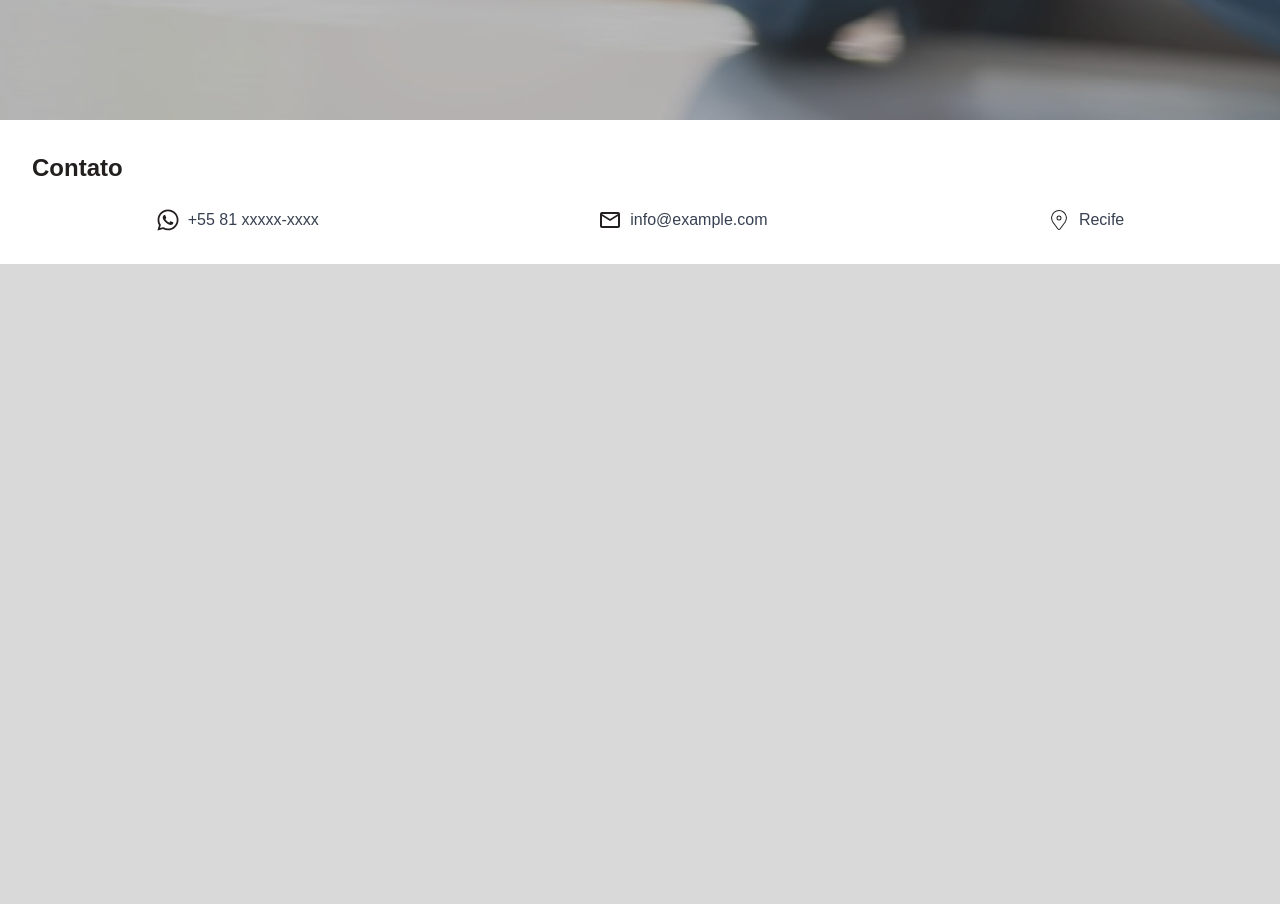
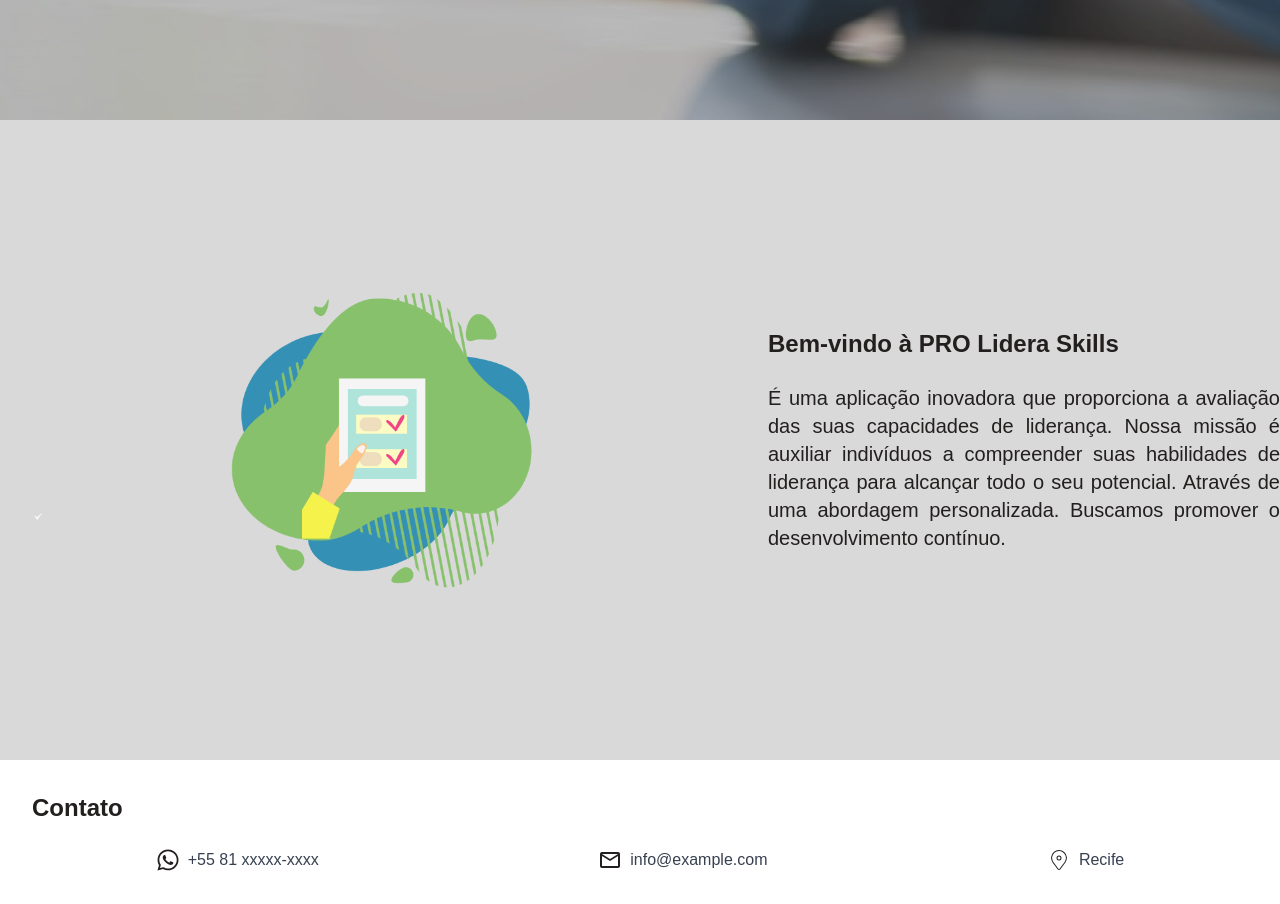
Before and after one commit to softexrecifepe/PI-PRO-LIDERA-TURMA-07-EQUIPE-02, a Next.js app: page / in a window 1280 px wide. Shown: the part 680-1584 px from the top of the page. Before the commit the page ends 944 px from the top, so only its background shows below. Built offline with nearby package versions, Linux system fonts and the light colour scheme.

Commit message:
refactor: impleta a pasta page e adiciona segunda seção do main

```diff
--- a/src/app/page.tsx
+++ b/src/app/page.tsx
@@ -1,4 +1,4 @@
-import { Main } from "@/components/main";
+import { Main } from "@/app/pages/main/page";
 
 export default function Home() {
   return (
--- /dev/null
+++ b/src/app/pages/main/page.tsx
@@ -0,0 +1,47 @@
+"use client";
+import { CustomButton } from "@/components/button/custom-button";
+import image from "@/assets/images/main-image.png";
+import image2 from "@/assets/images/image.png"
+
+export function Main() {
+  return (
+    <main>
+      <section
+        className="relative w-[100vw] h-[100vh] bg-cover bg-center bg-no-repeat flex items-center overflow-hidden"
+        style={{
+          backgroundImage: `url(${image.src})`,
+        }}
+      >
+        <div className="absolute top-16 left-0 right-0 bottom-0 bg-[rgba(0,0,0,0.25)]"></div>
+        <div className="relative text-white mb-32 text-justify w-[35%] ml-16 flex flex-col gap-6 z-10">
+          <h2 className="text-4xl text-[var(--primary-color)] font-medium">
+            Descubra seu potencial!
+          </h2>
+          <p className="text-lg font-semibold text-[var(--text-color)] mb-10">
+            Tenha a avaliação de suas habilidades de liderança através de um
+            teste especializado.
+          </p>
+          <div className="flex justify-evenly items-center gap-32">
+            <CustomButton onClick={() => {}}>Entrar</CustomButton>
+            <CustomButton onClick={() => {}}>Criar Conta</CustomButton>
+          </div>
+        </div>
+      </section>
+      <section id="about-us" className="flex w-[100vw] h-[80vh] justify-start items-center">
+        <div className="flex bg-no-repeat">
+          <img className="max-w-3xl h-fit" src={image2.src} alt="Image"/>
+          <div className="flex flex-col justify-center gap-6 text-justify max-w-xl">
+            <h2 className="font-bold text-2xl">Bem-vindo à PRO Lidera Skills</h2>
+            <p className="text-xl text-justify">
+              É uma aplicação inovadora que proporciona a avaliação das suas
+              capacidades de liderança. Nossa missão é auxiliar indivíduos a
+              compreender suas habilidades de liderança para alcançar todo o seu
+              potencial. Através de uma abordagem personalizada. Buscamos promover
+              o desenvolvimento contínuo.
+            </p>
+          </div>
+        </div>
+      </section>
+    </main>
+  );
+}
--- a/src/components/Main/index.tsx
+++ /dev/null
@@ -1,31 +0,0 @@
-"use client";
-import { CustomButton } from "../button/custom-button";
-import image from "@/assets/images/main-image.png";
-
-export function Main() {
-  return (
-    <main>
-      <section
-        className="relative w-[100vw] h-[100vh] bg-cover bg-center bg-no-repeat flex items-center overflow-hidden"
-        style={{
-          backgroundImage: `url(${image.src})`,
-        }}
-      >
-        <div className="absolute top-16 left-0 right-0 bottom-0 bg-[rgba(0,0,0,0.25)]"></div>
-        <div className="relative text-white mb-32 text-justify w-[35%] ml-16 flex flex-col gap-6 z-10">
-          <h2 className="text-4xl text-[var(--primary-color)] font-medium">
-            Descubra seu potencial!
-          </h2>
-          <p className="text-lg font-semibold text-[var(--text-color)] mb-10">
-            Tenha a avaliação de suas habilidades de liderança através de um
-            teste especializado.
-          </p>
-          <div className="flex justify-evenly items-center gap-32">
-            <CustomButton onClick={() => {}}>Entrar</CustomButton>
-            <CustomButton onClick={() => {}}>Criar Conta</CustomButton>
-          </div>
-        </div>
-      </section>
-    </main>
-  );
-}
--- a/src/components/Navbar/index.tsx
+++ b/src/components/Navbar/index.tsx
@@ -18,12 +18,12 @@ export function Header() {
             </a>
           </li>
           <li>
-            <a href="/" className="text-[var(--text-color)] hover:text-primary text-base transition-colors duration-200 ease-in-out">
+            <a href="#about-us" className="text-[var(--text-color)] hover:text-primary text-base transition-colors duration-200 ease-in-out">
               Quem somos
             </a>
           </li>
           <li>
-            <a href="/" className="text-[var(--text-color)] hover:text-primary text-base transition-colors duration-200 ease-in-out">
+            <a href="#footer" className="text-[var(--text-color)] hover:text-primary text-base transition-colors duration-200 ease-in-out">
               Contato
             </a>
           </li>
```
Also changed, not shown: src/assets/images/image.png (added).
